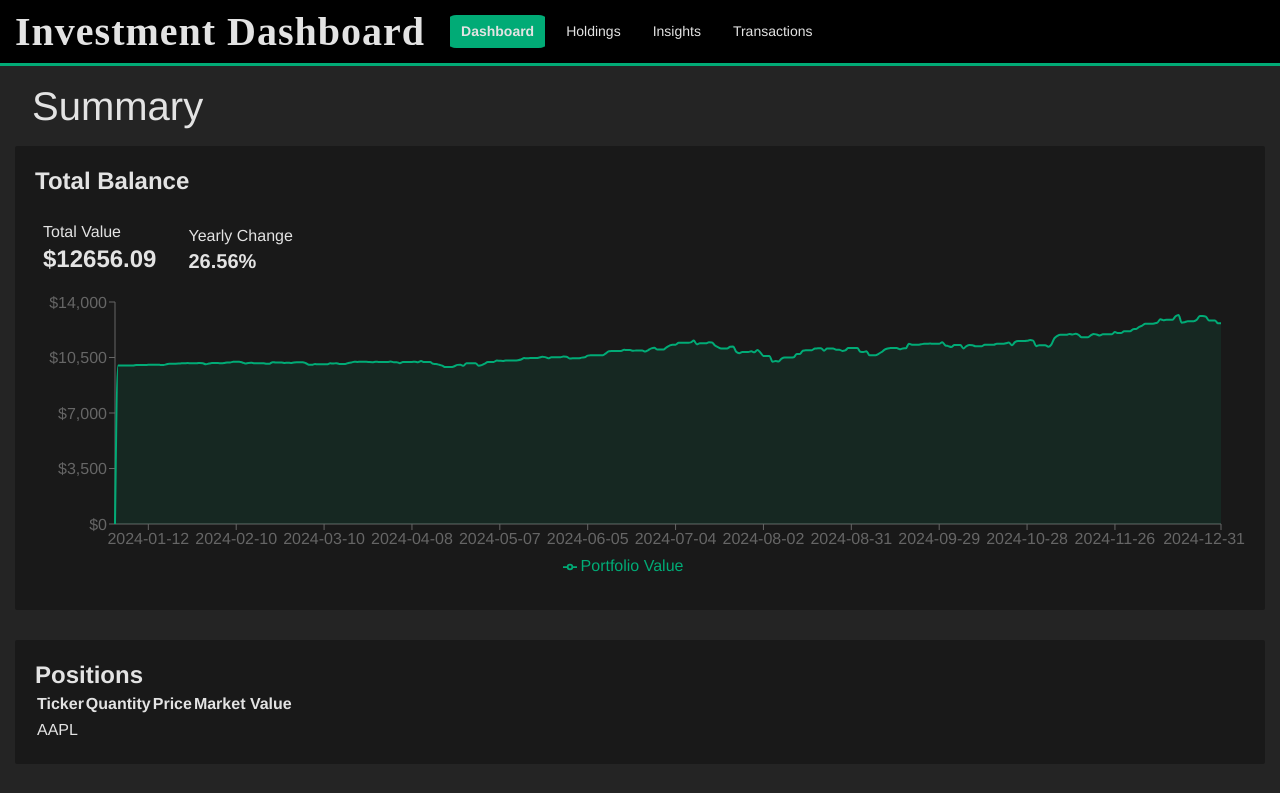
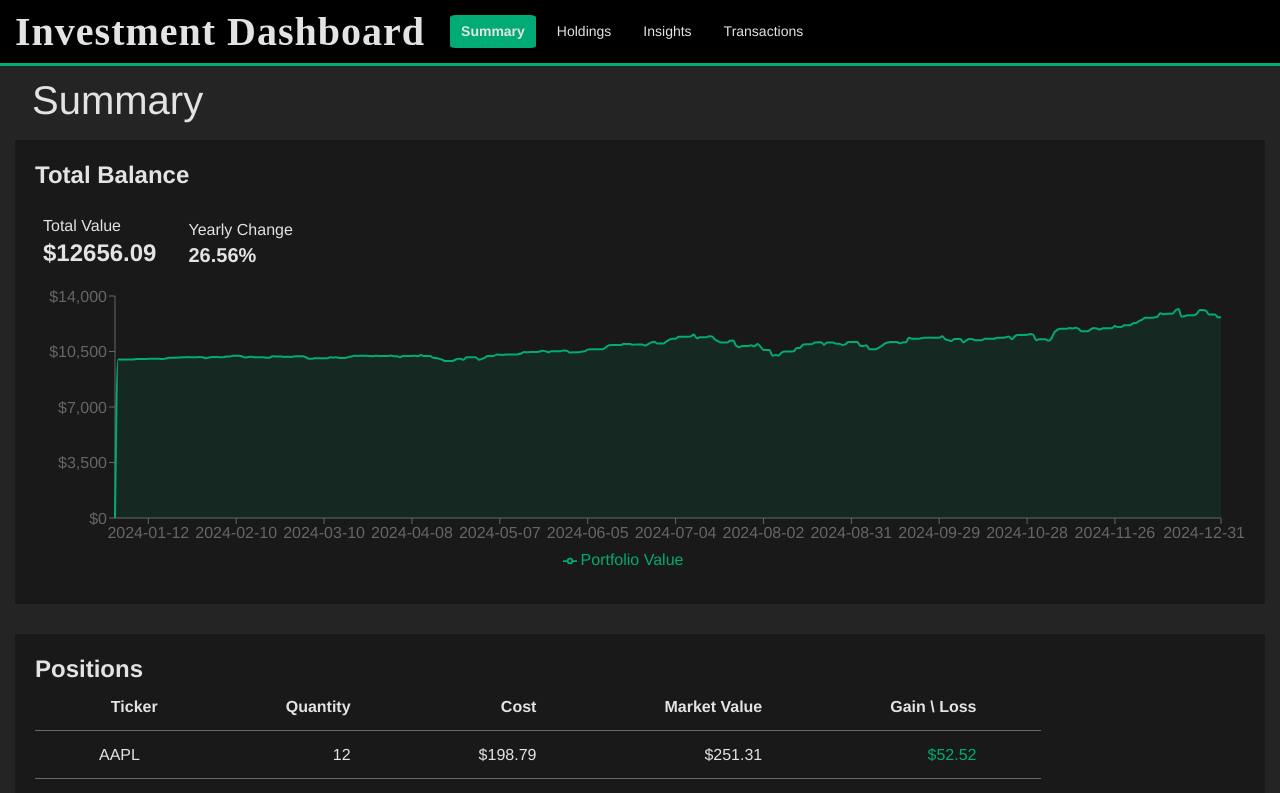
Before and after one commit to tomasliivak/personal-finance-dashboard-project, a React (Vite) app: page / in a window 1280 px wide. Shown: the top 793 px of the page. Built offline with nearby package versions, Linux system fonts and the light colour scheme; a web font is replaced by a local one.

Commit message:
Changed the math to have a seperate function to calculate everything important to holdings to prep for creating tables and display info about specfic holdings. Created a table on the home page to show holdings data. Updated homepage name to summary

```diff
--- a/src/App.css
+++ b/src/App.css
@@ -0,0 +1,3 @@
+main {
+    margin-top : 76px;
+}
--- a/src/components/NavBar.css
+++ b/src/components/NavBar.css
@@ -4,6 +4,11 @@ nav {
     border-bottom: #01ab76 solid 3px;
     display: flex;
     align-items: center;
+    position: fixed;
+    top: 0;
+    left: 0;
+    width: 100%;
+    z-index: 1000;
 }
 
 nav ul li {
--- a/src/data/routes.jsx
+++ b/src/data/routes.jsx
@@ -4,7 +4,7 @@ import Insights from "../pages/Insights.jsx"
 import Transactions from "../pages/Transactions.jsx"
 
 export default [
-    {path: "/", element: <Home />, label: "Dashboard"},
+    {path: "/", element: <Home />, label: "Summary"},
     {path: "/holdings", element: <Holdings />, label: "Holdings"},
     {path: "/insights", element: <Insights />, label: "Insights"},
     {path: "/transactions", element: <Transactions />, label: "Transactions"}
--- a/src/pages/Home.css
+++ b/src/pages/Home.css
@@ -21,3 +21,18 @@
 #chartValueTitles > div {
     margin-right: 2rem;
 }
+#positions {
+    border-collapse: collapse;
+}
+#positions td.tickerEntry {
+    text-align: left;
+}
+
+#positions td, #positions th{
+    padding-block: 0.7rem;
+    padding-inline: 4rem;
+    text-align: right;
+    margin: 0px;
+    border-bottom: 1px #6a6a6a solid;
+    /* #01ab76 #6a6a6a #525252 */
+}
--- a/src/pages/Home.jsx
+++ b/src/pages/Home.jsx
@@ -1,8 +1,8 @@
 import "./Home.css"
 import Card from "../components/Card.jsx"
 import { useData } from "../context/DataContext.jsx"
-import { calculateHoldingsValue, calculateCash, calculateTotalBalance, calculateTotalReturn} from "../utils/math.js"
-import {useState, useEffect} from "react"
+import { calculateHoldingsValue, calculateCash, calculateTotalBalance, calculateTotalReturn, currentPositions} from "../utils/math.js"
+import {useState, useEffect, useMemo} from "react"
 import PerformanceChart from "../components/PerformanceChart.jsx"
 
 export default function Home() {
@@ -11,15 +11,30 @@ export default function Home() {
     const [totalCash, setCash]= useState()
     const [totalHoldings, setHoldings]= useState()
     const [totalReturn,setTotalReturn] = useState()
+    const [positions, setPositions] = useState()
+    const [positionsComps, setPositionsComps] = useState()
     function setValues() {
         setTotalBalance(calculateTotalBalance(transactions,prices))
         setCash(calculateCash(transactions))
         setHoldings(calculateHoldingsValue(transactions,prices))
         setTotalReturn(calculateTotalReturn(transactions,prices,startingBalance))
+        const pos = currentPositions(transactions,prices)
+        setPositions(pos)
+
+        setPositionsComps(Object.entries(pos).map(([ticker,data]) => (
+            <tr>
+                <td className="tickerEntry">{ticker}</td>
+                <td>{data.qty}</td>
+                <td>${Math.round(data.avgCost * 100) / 100}</td>
+                <td>${Math.round(data.mktPrice * 100) / 100}</td>
+                <td style={{ color: data.return >= 0 ? "#01ab76" : "#d64b4b" }}>${Math.round(data.return * 100) / 100}</td>
+            </tr> ) ))
     }
 
     useEffect(() => {
-        if (ready) setValues();
+        if (ready) {
+            setValues()
+        }
     },[ready,transactions,prices])
 
     return (
@@ -47,19 +62,18 @@ export default function Home() {
                 <div>
                 <Card>
                     <h2>Positions</h2>
-                    <table>
+                    <table id="positions">
                         <thead>
                             <tr>
                                 <th>Ticker</th>
                                 <th>Quantity</th>
-                                <th>Price</th>
+                                <th>Cost</th>
                                 <th>Market Value</th>
+                                <th>Gain \ Loss</th>
                             </tr>
                         </thead>
                         <tbody>
-                            <tr>
-                                <td>AAPL</td>
-                            </tr>
+                            {ready ? positionsComps : null}
                         </tbody>
                     </table>
 
--- a/src/utils/math.js
+++ b/src/utils/math.js
@@ -1,41 +1,11 @@
 
 export function calculateHoldingsValue(transactions, prices, date="2024-12-30") {
     let total = 0
-    let holdings = {}
-    for (const t of transactions) {
-        if (t.date > date) continue
-        if (t.ticker === "CASH") continue
-        if (t.action === "BUY") {
-          holdings[t.ticker] = (holdings[t.ticker] || 0) + (t.qty || 0)
-        }
-        else if (t.action === "SELL") {
-          holdings[t.ticker] = (holdings[t.ticker] || 0) - (t.qty || 0)
-        }
+    let holdings = currentPositions(transactions, prices, date)
+
+    for (const [key, value] of Object.entries(holdings)) {
+      total += value.qty * value.mktPrice
     }
-
-
-    for (const [ticker, qty] of Object.entries(holdings)) {
-        const price = (prices[ticker]?.[date]?.close ??
-          (() => {
-
-            const dateList = Object.keys(prices[ticker]) || []
-            if (dateList.length === 0) return null
-
-
-            let lo = 0, hi = dateList.length
-            while (lo < hi) {
-              const mid = (lo + hi) >> 1
-              if (dateList[mid] <= date) lo = mid + 1
-              else hi = mid
-            }
-
-            if (lo === 0) return null
-            const prevDate = dateList[lo - 1]
-
-            return prices[ticker]?.[prevDate]?.close ?? null
-          })())
-          total += price * qty
-      }
 
     return Math.round(total * 100) / 100
 }
@@ -53,7 +23,7 @@ export function calculateCash(transactions,date="2024-12-30") {
           total += t.price * t.qty;
         }
         else if (t.action === "CASH_OUT") {
-            total += t.price * t.qty;
+            total -= t.qty;
           }
     }
     return Math.round(total*100) / 100
@@ -63,8 +33,8 @@ export function calculateTotalBalance(transactions,prices,date="2024-12-30") {
     return (calculateCash(transactions,date)+calculateHoldingsValue(transactions,prices,date))
 }
 
-export function calculateTotalReturn(transactions,prices,startingBalance) {
-    return Math.round(((calculateTotalBalance(transactions,prices)-startingBalance)/startingBalance)*10000)/10000
+export function calculateTotalReturn(transactions,prices,startingBalance,date="2024-12-30") {
+    return Math.round(((calculateTotalBalance(transactions,prices,date)-startingBalance)/startingBalance)*10000)/10000
 }
 
 function getDatesForYear(year) {
@@ -91,16 +61,60 @@ export function datesAndPricesForYear(year, transactions, prices) {
 
 export function currentPositions(transactions, prices, date="2024-12-30") {
   let positions = {}
+  /* positions structure currently - object of key : object pairs with the key being the ticker
+  and the object info being the ticker data. Data includes, qty, avgCost, mktPrice, return
+  */
+
   for (const t of transactions) {
     if (t.date > date) continue
     if (t.ticker === "CASH") continue
+
+    const cur = positions[t.ticker] ?? { qty: 0, avgCost: 0 }
+
     if (t.action === "BUY") {
-      positions[t.ticker] = {...t.ticker, avgCost : (((positions[t.ticker].avgCost || 0)* (positions[t.ticker].qty || 0))+(t.qty*t.price))/((positions[t.ticker].qty || 0) + (t.qty || 0)), qty: (positions[t.ticker].qty || 0) + (t.qty || 0)}
+      positions[t.ticker] = {
+        ...cur,
+        avgCost: (
+          ((cur.avgCost || 0) * (cur.qty || 0)) + (t.qty * t.price)
+        ) / ((cur.qty || 0) + (t.qty || 0)),
+        qty: (cur.qty || 0) + (t.qty || 0)
+      }
+    }
 
-    }
     else if (t.action === "SELL") {
-      positions[t.ticker] = {...t.ticker, qty: (postions[t.ticker].qty || 0) - (t.qty || 0)}
+      positions[t.ticker] = {
+        ...cur,
+        qty: Math.max(0, (cur.qty || 0) - (t.qty || 0))
+      }
     }
   }
+
+  for (const [ticker, values] of Object.entries(positions)) {
+    const price = (
+      prices?.[ticker]?.[date]?.close ??
+      (!prices?.[ticker] ? null : (() => {
+        const dateList = Object.keys(prices[ticker]).sort() || []
+        if (dateList.length === 0) return null
+
+        let lo = 0, hi = dateList.length
+        while (lo < hi) {
+          const mid = (lo + hi) >> 1
+          if (dateList[mid] <= date) lo = mid + 1
+          else hi = mid
+        }
+
+        if (lo === 0) return null
+        const prevDate = dateList[lo - 1]
+        return prices[ticker]?.[prevDate]?.close ?? null
+      })())
+    )
+
+    positions[ticker] = {
+      ...values,
+      mktPrice: price,
+      return: ((price ?? 0) - (values.avgCost ?? 0))
+    }
+  }
+  console.log(positions)
   return positions
 }
```
